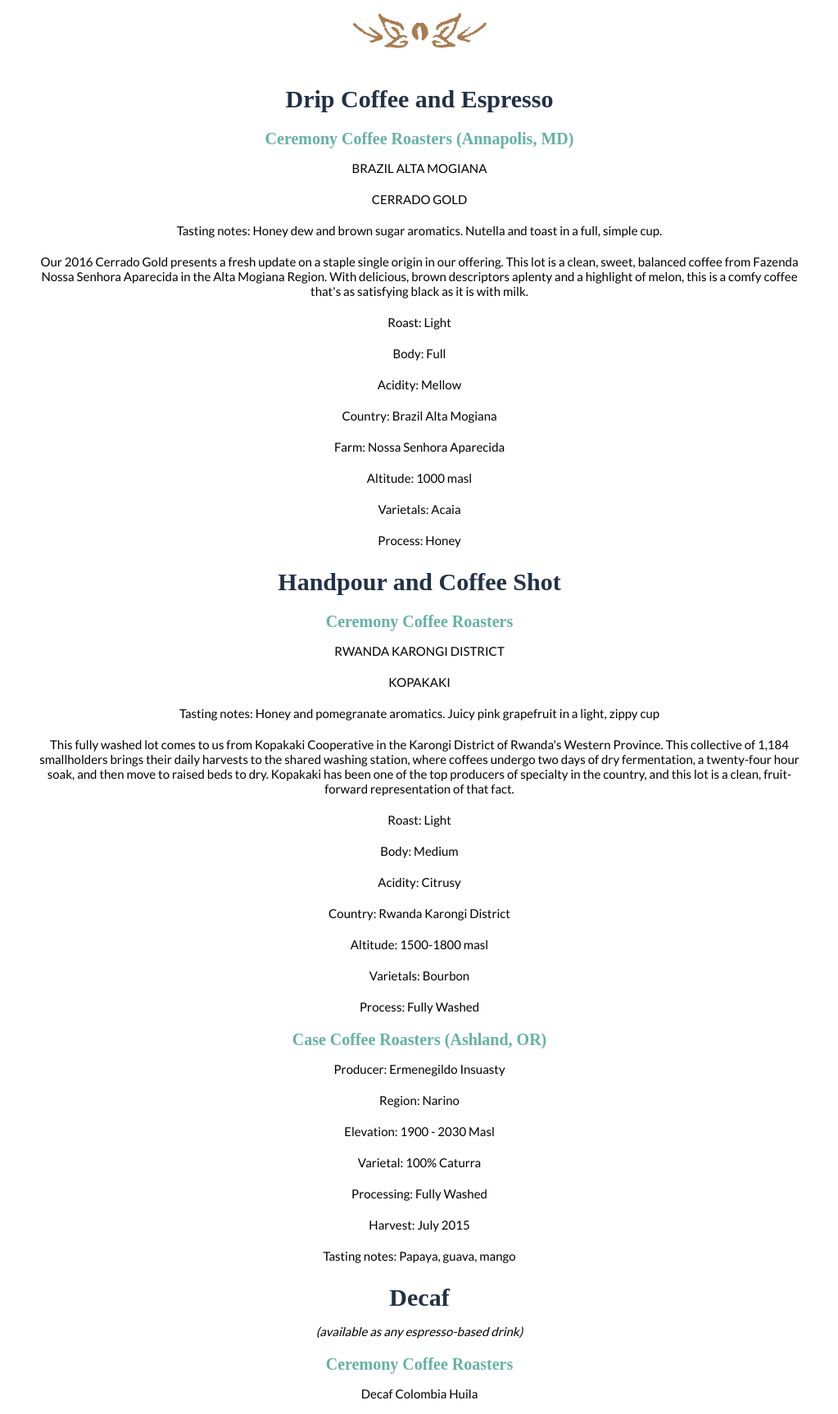
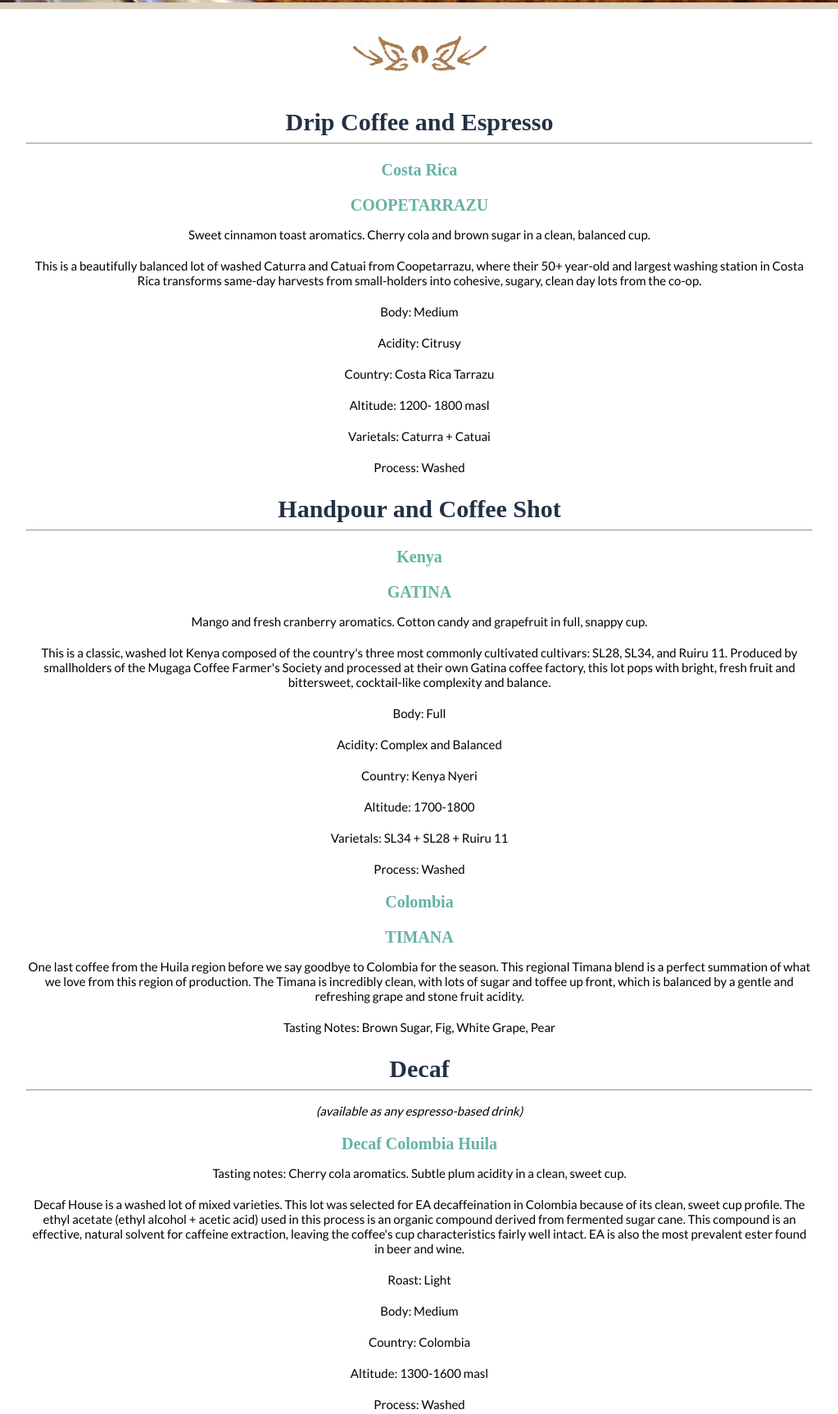
Before and after one commit to FunctionCoffeeLabs/FunctionCoffeeLabs.github.io, a plain HTML site: page index.html in a window 1280 px wide. Shown: the part 3568-5293 px from the top of the page at 82% size, without its empty margins (128-1151 px from the left). Drawn offline with nearby package versions, Linux system fonts and the light colour scheme; a web font is replaced by a local one.

Commit message:
made changes to menu, hours and coffees per client

```diff
--- a/index.html
+++ b/index.html
@@ -111,6 +111,8 @@
 							<p> Cappuccino </p>
 							<p> Latte  </p>
 							<p> Mocha  </p>
+							<p> Iced Coffee </p>
+							<p> Iced Latte </p>
 							<br>
 							<p> Drip Coffee  </p>
 							<p> Handpour </p>
@@ -124,9 +126,12 @@
 				          	<h3> Coffee Tasting Flights </h3>
 				          	<p> <strong>Duo:</strong> One house espresso and one coffee shot </p>
 				          	<p> <strong>Trio:</strong> One coffee shot, one cortado, and one handpoured coffee all made with the same coffee bean </p>
+				          	<br>
 				          	<h3> Food </h3>
-				          	<p> <strong> Pastries:</strong> Various, priced individually, all from our wonderful friends at High Point Cafe. The Berry Berry Oat Bars, the Flourless Triple Chocolate Brownie, and Roasted Broccoli and Cheddar Brioche are our favorites! </p>
-				          	<p> Stroopwafels  </p>
+				          	<p> Egg and Cheese on an Artisan Biscuit of the Day </p>
+							<p> Overnight Oats with Almond Milk, Chia Seeds, Peanut Butter, and Maple Syrup </p>
+				          	<p> Pastries </p>
+				          	<p> Stroopwafels </p>
 				          	<p> Taza Chocolates  </p>
 						</div>
 			          </div>
@@ -149,81 +154,64 @@
 			          	<img class="bean" src="stylesheets/images/FCL_bean.jpg">
 			          	<div class="coffee_types">
 			          	<h2> Drip Coffee and Espresso </h2>
+			          	<hr>
 
-						<h3 class="roaster"> Ceremony Coffee Roasters (Annapolis, MD) </h3>
+						<h3> Costa Rica </h3>
 
-						<p> BRAZIL ALTA MOGIANA</p>
+						<h3> COOPETARRAZU </h3>
 
-						<p> CERRADO GOLD </p>
+						<p> Sweet cinnamon toast aromatics. Cherry cola and brown sugar in a clean, balanced cup. </p>
 
-						<p> Tasting notes: Honey dew and brown sugar aromatics. Nutella and toast in a full, simple cup.</p>
-
-						<p> Our 2016 Cerrado Gold presents a fresh update on a staple single origin in our offering. This lot is a clean, sweet, balanced coffee from Fazenda Nossa Senhora Aparecida in the Alta Mogiana Region. With delicious, brown descriptors aplenty and a highlight of melon, this is a comfy coffee that's as satisfying black as it is with milk.</p>
-
-						<p> Roast: Light </p>
-
-						<p> Body: Full </p>
-
-						<p> Acidity: Mellow </p>
-
-						<p> Country: Brazil Alta Mogiana </p>
-
-						<p> Farm: Nossa Senhora Aparecida </p>
-
-						<p> Altitude: 1000 masl </p>
-
-						<p> Varietals: Acaia </p>
-
-						<p> Process: Honey </p>
-
-						<h2> Handpour and Coffee Shot </h2>
-
-						<h3> Ceremony Coffee Roasters </h3>
-
-						<p> RWANDA KARONGI DISTRICT </p>
-
-						<p> KOPAKAKI </p>
-
-						<p> Tasting notes: Honey and pomegranate aromatics. Juicy pink grapefruit in a light, zippy cup </p>
-
-						<p> This fully washed lot comes to us from Kopakaki Cooperative in the Karongi District of Rwanda's Western Province. This collective of 1,184 smallholders brings their daily harvests to the shared washing station, where coffees undergo two days of dry fermentation, a twenty-four hour soak, and then move to raised beds to dry. Kopakaki has been one of the top producers of specialty in the country, and this lot is a clean, fruit-forward representation of that fact. </p>
-
-						<p> Roast: Light </p>
+						<p> This is a beautifully balanced lot of washed Caturra and Catuai from Coopetarrazu, where their 50+ year-old and largest washing station in Costa Rica transforms same-day harvests from small-holders into cohesive, sugary, clean day lots from the co-op. </p>
 
 						<p> Body: Medium </p>
 
 						<p> Acidity: Citrusy </p>
 
-						<p> Country: Rwanda Karongi District </p>
+						<p> Country: Costa Rica Tarrazu </p>
 
-						<p> Altitude: 1500-1800 masl </p>
+						<p> Altitude: 1200- 1800 masl </p>
 
-						<p> Varietals: Bourbon </p>
+						<p> Varietals: Caturra + Catuai </p>
 
-						<p> Process: Fully Washed </p>
+						<p> Process: Washed </p>
 
-						<h3> Case Coffee Roasters (Ashland, OR) </h3>
+						<h2> Handpour and Coffee Shot </h2>
+						<hr>
 
-						<p> Producer: Ermenegildo Insuasty </p>
+						<h3> Kenya </h3>
 
-						<p> Region: Narino </p>
+						<h3> GATINA </h3>
 
-						<p> Elevation: 1900 - 2030 Masl </p>
+						<p> Mango and fresh cranberry aromatics. Cotton candy and grapefruit in full, snappy cup. </p>
 
-						<p> Varietal: 100% Caturra </p>
+						<p> This is a classic, washed lot Kenya composed of the country's three most commonly cultivated cultivars: SL28, SL34, and Ruiru 11. Produced by smallholders of the Mugaga Coffee Farmer's Society and processed at their own Gatina coffee factory, this lot pops with bright, fresh fruit and bittersweet, cocktail-like complexity and balance. </p>
 
-						<p> Processing: Fully Washed </p>
 
-						<p> Harvest: July 2015 </p>
+						<p> Body: Full </p>
 
-						<p> Tasting notes: Papaya, guava, mango </p>
+						<p> Acidity: Complex and Balanced </p>
+
+						<p> Country: Kenya Nyeri</p>
+
+						<p> Altitude: 1700-1800 </p>
+
+						<p> Varietals: SL34 + SL28 + Ruiru 11 </p>
+
+						<p> Process: Washed </p>
+
+						<h3> Colombia </h3>
+						<h3> TIMANA </h3>
+
+						<p> One last coffee from the Huila region before we say goodbye to Colombia for the season. This regional Timana blend is a perfect summation of what we love from this region of production. The Timana is incredibly clean, with lots of sugar and toffee up front, which is balanced by a gentle and refreshing grape and stone fruit acidity. </p>
+
+						<p> Tasting Notes: Brown Sugar, Fig, White Grape, Pear </p>
 
 						<h2> Decaf </h2>
+						<hr>
 						<p> <i> (available as any espresso-based drink) </i></p>
 
-						<h3 class="roaster"> Ceremony Coffee Roasters </h3>
-
-						<p> Decaf Colombia Huila </p>
+						<h3> Decaf Colombia Huila </h3>
 
 						<p> Tasting notes: Cherry cola aromatics. Subtle plum acidity in a clean, sweet cup. </p>
 
@@ -267,7 +255,7 @@
 			          <h3> HOURS: </h3>
 			          <p> Monday-Friday: 7am - 6pm </p>
 			          <p> Saturday: 8am - 6pm </p>
-			          <p> Sunday: 8am - 4pm</p>
+			          <p> Sunday: 8am - 5pm</p>
 			          <img class="map" src="stylesheets/images/map.png">
 			        </section>
 
--- a/stylesheets/main.css
+++ b/stylesheets/main.css
@@ -250,7 +250,7 @@
 }
 
 .menu_container {
-	height: 500px;
+	height: 528px;
 }
 
 .column_one {
```
